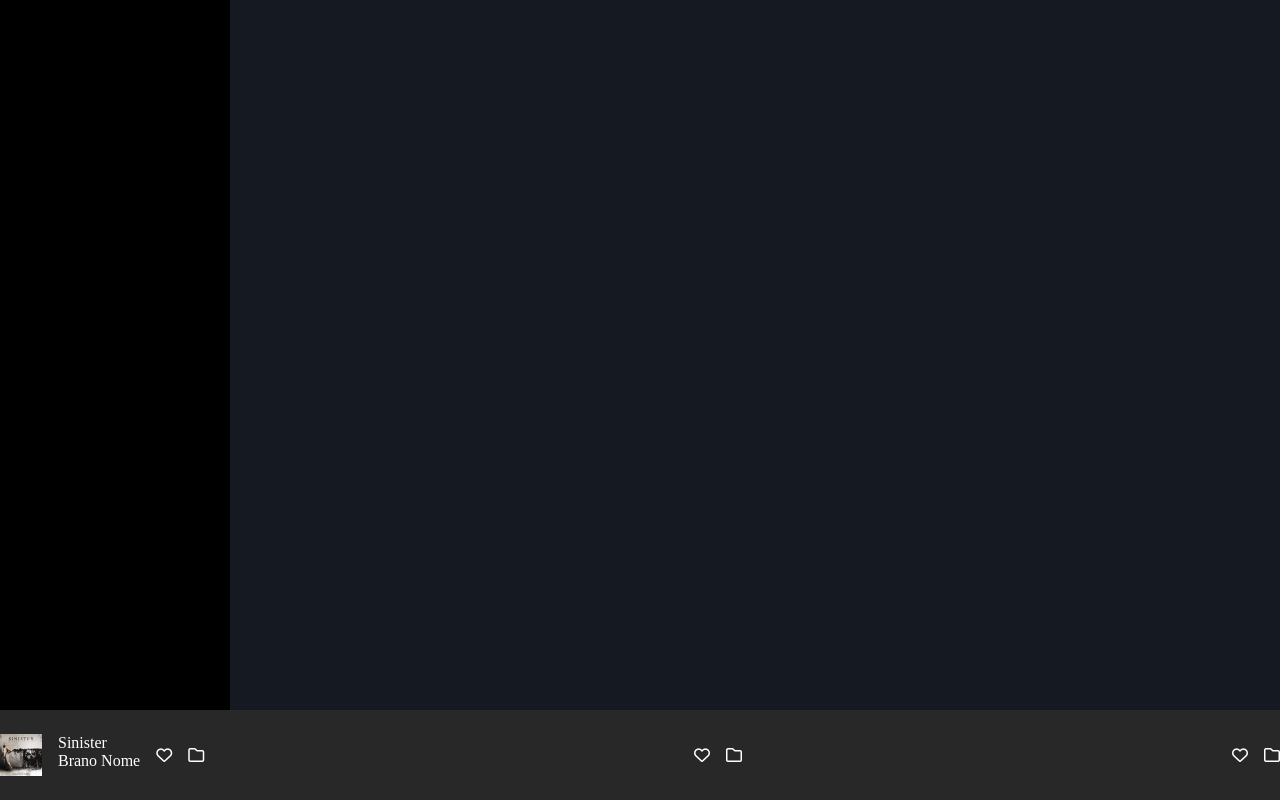
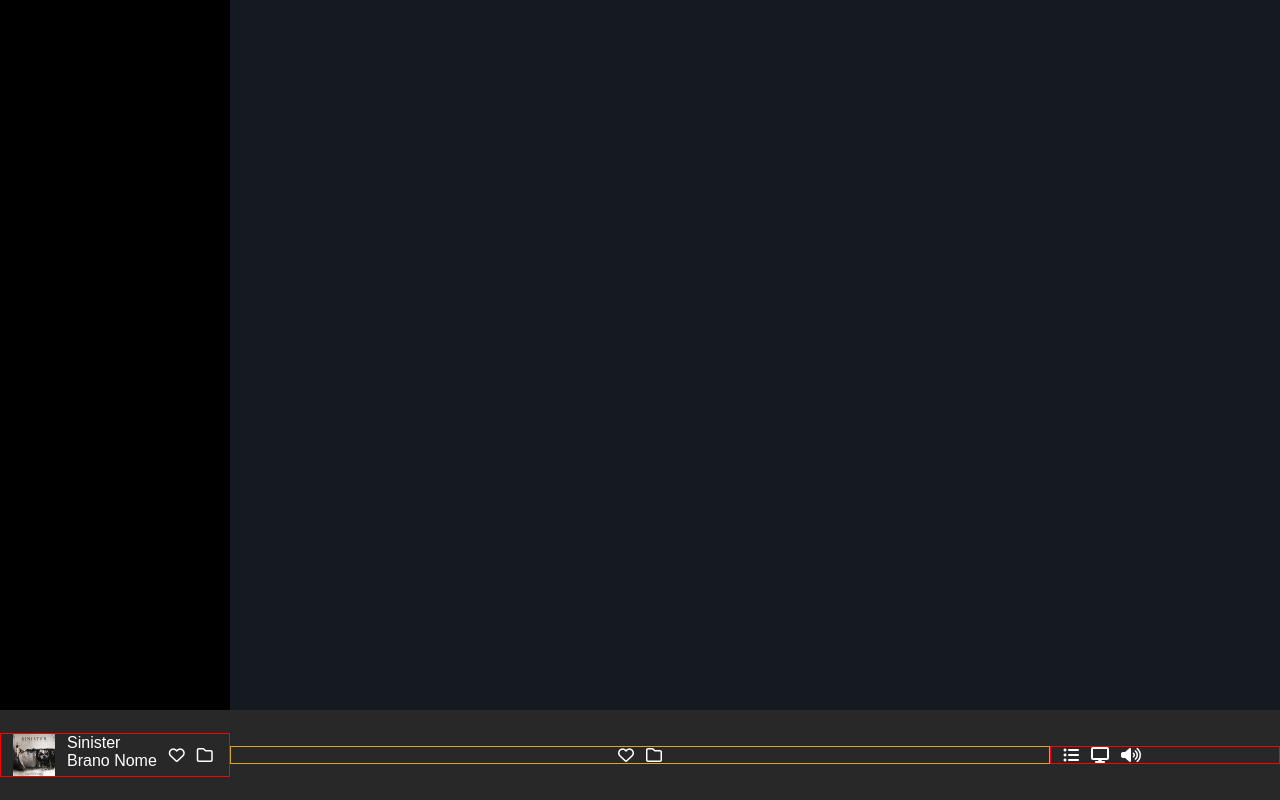
Before and after one commit to MaryChiodelli/html-css-spotifyweb, a plain HTML site: page index.html in a window 1280 px wide. Drawn offline with Linux system fonts and the light colour scheme.

Commit message:
modificato layout toolbar

```diff
--- a/css/app.css
+++ b/css/app.css
@@ -2,6 +2,10 @@
     box-sizing: border-box;
     padding: 0;
     margin: 0;
+}
+
+html {
+    font-family: Arial, Helvetica, sans-serif;
 }
 
 body {
@@ -44,10 +48,24 @@ ul, ol, menu {
     align-items: center;
 }
 
+.toolbar .tools-left,
+.toolbar .tools-right {
+    flex-basis: 230px;
+    border: 1px solid red;
+}
+
+.toolbar .tools-middle {
+    flex-basis: 60%;
+    flex-grow: 1;
+    justify-content: center;
+    border: 1px solid goldenrod;
+}
+
 .toolbar .tools {
     display: flex;
     align-items: center;
-    gap: 1rem;
+    gap: 0.75rem;
+    padding: 0 0.75rem;
 }
 
 .toolbar img {
@@ -57,5 +75,5 @@ ul, ol, menu {
 
 .toolbar .tool-item {
     display: flex;
-    gap: 1rem;
+    gap: 0.75rem;
 }
--- a/index.html
+++ b/index.html
@@ -16,7 +16,7 @@
     </div>
 
     <aside class="toolbar">
-        <ul class="tools">
+        <ul class="tools tools-left">
             <li class="tool-item">
                 <img src="img/sinister.jpeg" alt="copertina album dei Sinister">
                 <div>
@@ -31,7 +31,7 @@
                 <i class="fa-regular fa-folder"></i>
             </li>
         </ul>
-        <ul class="tools">
+        <ul class="tools tools-middle">
             <li class="tool-item">
                 <i class="fa-regular fa-heart"></i>
             </li>
@@ -39,12 +39,16 @@
                 <i class="fa-regular fa-folder"></i>
             </li>
         </ul>
-        <ul class="tools">
+        <ul class="tools tools-right">
             <li class="tool-item">
-                <i class="fa-regular fa-heart"></i>
+                <i class="fa-solid fa-list-ul"></i>
             </li>
             <li class="tool-item">
-                <i class="fa-regular fa-folder"></i>
+                <i class="fa-solid fa-display"></i>
+            </li>
+            <li class="tool-item">
+                <i class="fa-solid fa-volume-high"></i>
+                <div></div>
             </li>
         </ul>
     </aside>
```
